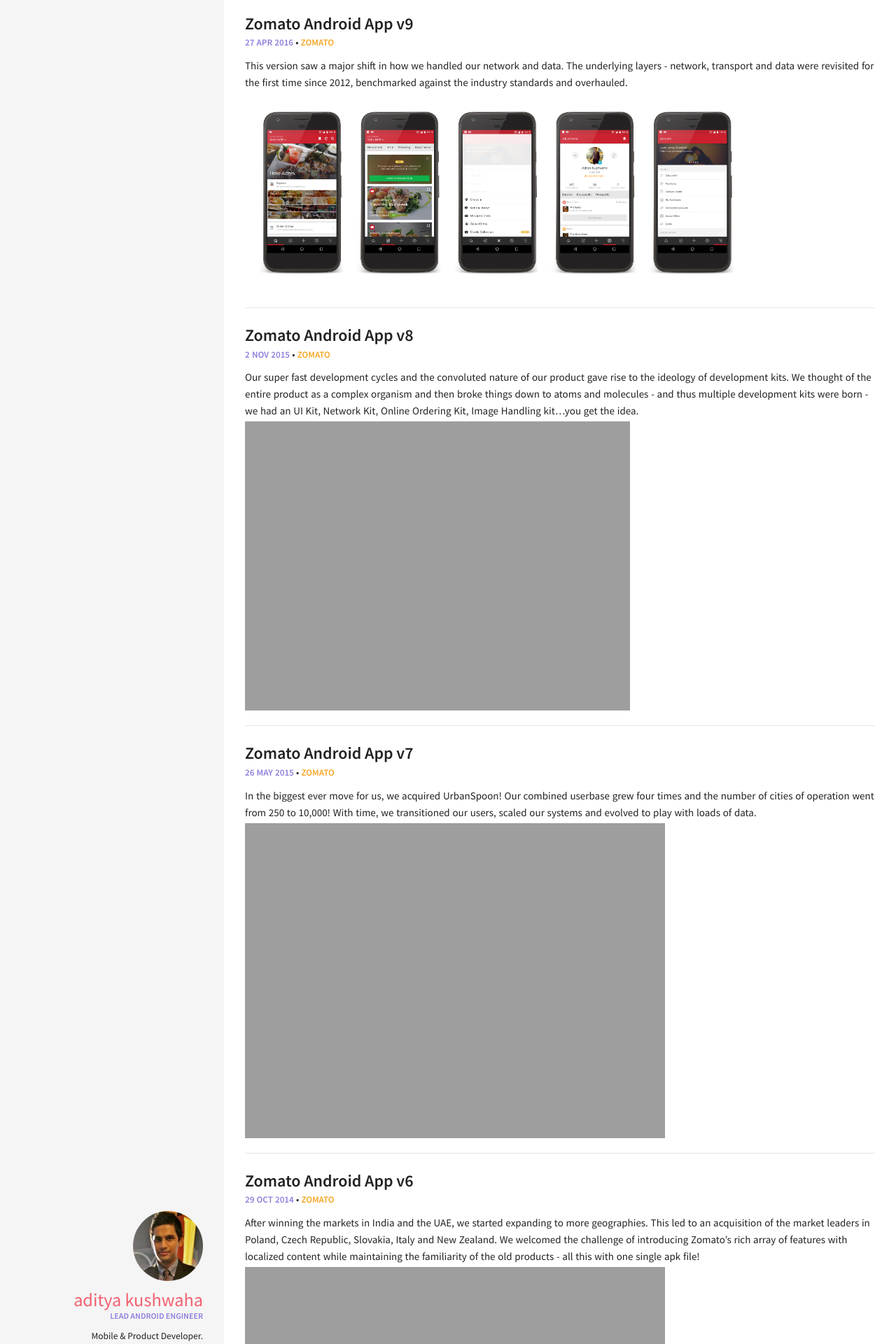
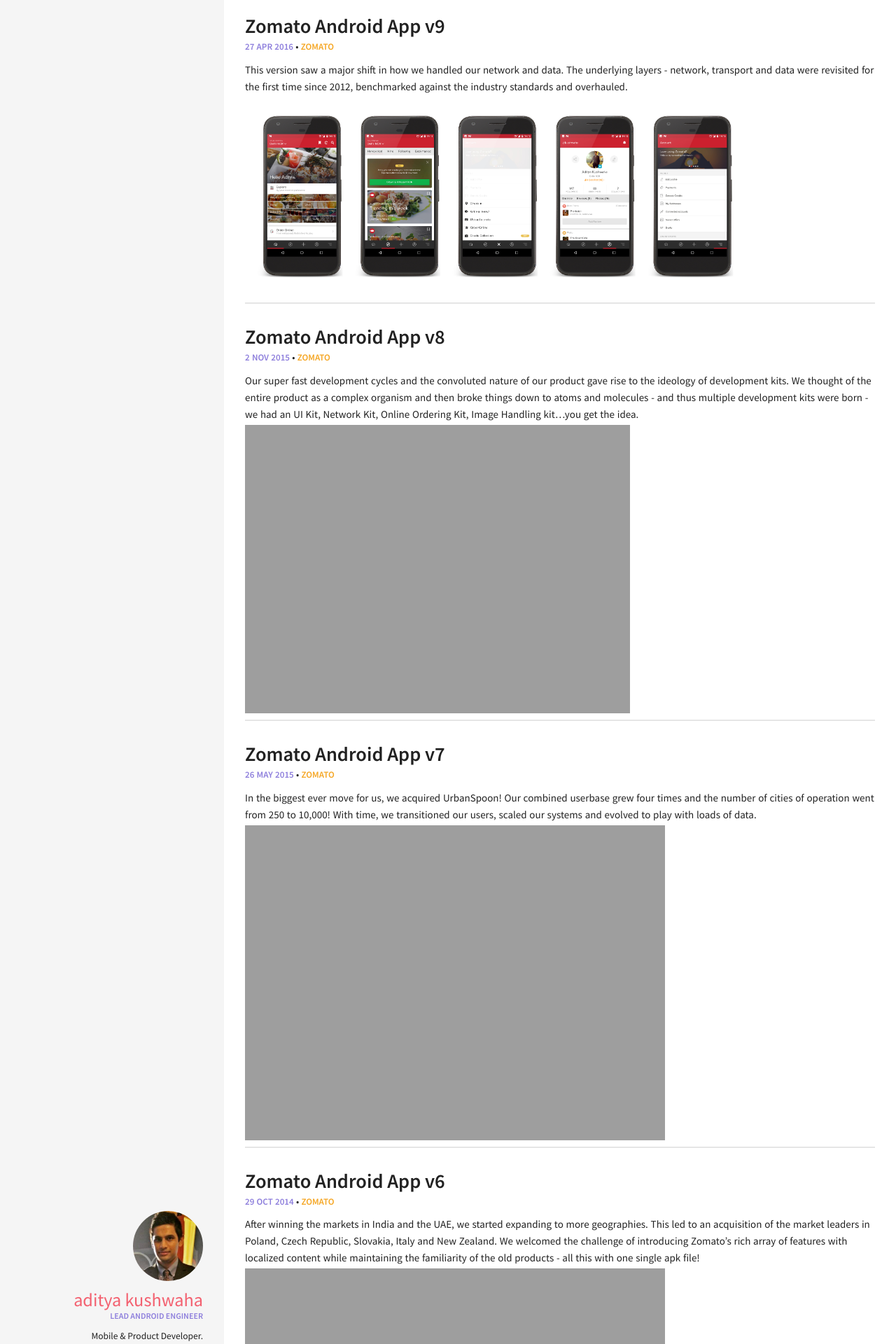
Before and after one commit to adityaKushwaha/adityaKushwaha.github.io, a Jekyll site: the page built from index.html, in a window 1280 px wide. Shown: the top 1920 px of the page at 70% size. Built offline with Jekyll 4.4.1, drawn with Linux system fonts in a browser that asks for light colours.

Commit message:
post snippet & POST LISTING fixed

```diff
--- a/_sass/components/_typography.scss
+++ b/_sass/components/_typography.scss
@@ -64,9 +64,9 @@ h1 a, h2 a, h3 a, h4 a, h5 a, h6 a {
     color: lighten($text-color, 24%);
   }
 }
-h1 { font-size: $font-size-h1; margin: ($font-size-h1 / 2) 0 ($font-size-h1 / 2.5) 0;}
+h1 { font-size: 2.4rem; margin: ($font-size-h1 / 2) 0 ($font-size-h1 / 2.5) 0;}
 h2 { font-size: $font-size-h2; margin: ($font-size-h2 / 2) 0 ($font-size-h2 / 2.5) 0;}
-h3 { font-size: 1.6rem; margin: 0 0 0 0;}
+h3 { font-size: 1.9rem; margin: 0 0 0 0;}
 h4 { font-size: $font-size-h4; margin: ($font-size-h4 / 2) 0 ($font-size-h4 / 2.5) 0;}
 h5 { font-size: $font-size-h5; margin: ($font-size-h5 / 2) 0 ($font-size-h5 / 2.5) 0;}
 h6 { font-size: $font-size-h6; margin: ($font-size-h6 / 2) 0 ($font-size-h6 / 2.5) 0; text-transform: uppercase;}
--- a/_sass/pages/_post.scss
+++ b/_sass/pages/_post.scss
@@ -20,10 +20,10 @@
 }
 
 hr {
-    margin-top: 1rem;
-    margin-bottom: 0rem;
+    margin-top: -0.5rem;
+    margin-bottom: 2rem;
     border: 0;
-    border-top: 0.09rem solid rgba(0, 0, 0, 0.1);
+    border-top: 0.15rem solid rgba(0, 0, 0, 0.1);
 }
 
 .image-credit {
@@ -106,7 +106,7 @@ a.read-more {
 }
 
 #post h1 {
-  margin: 0.5em 0 1em;
+  margin: 0.5em 0 0em;
 }
 #post h2 {
   margin: 2em 0 0.8em;
```
Also changed, not shown: 2 other files.
